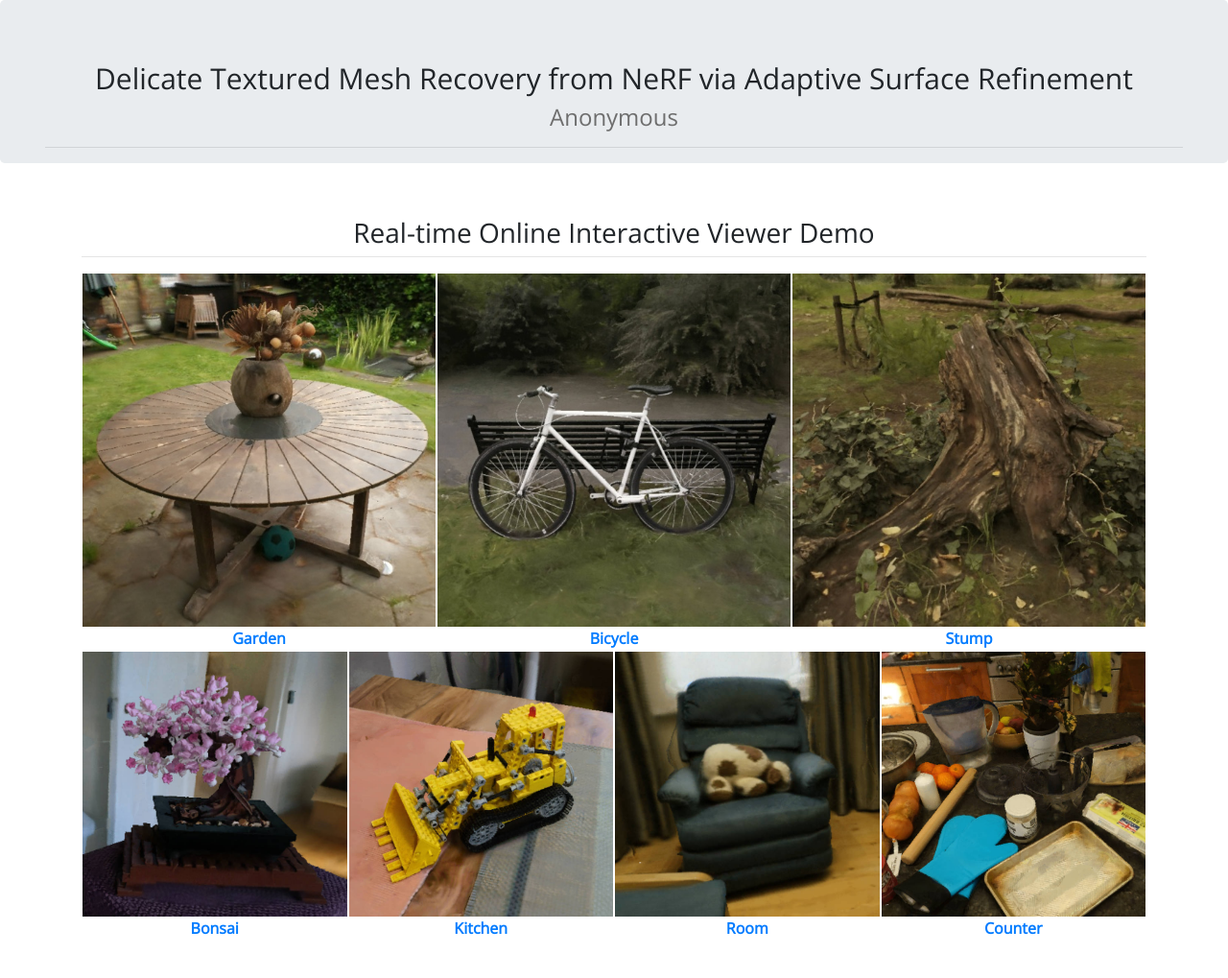
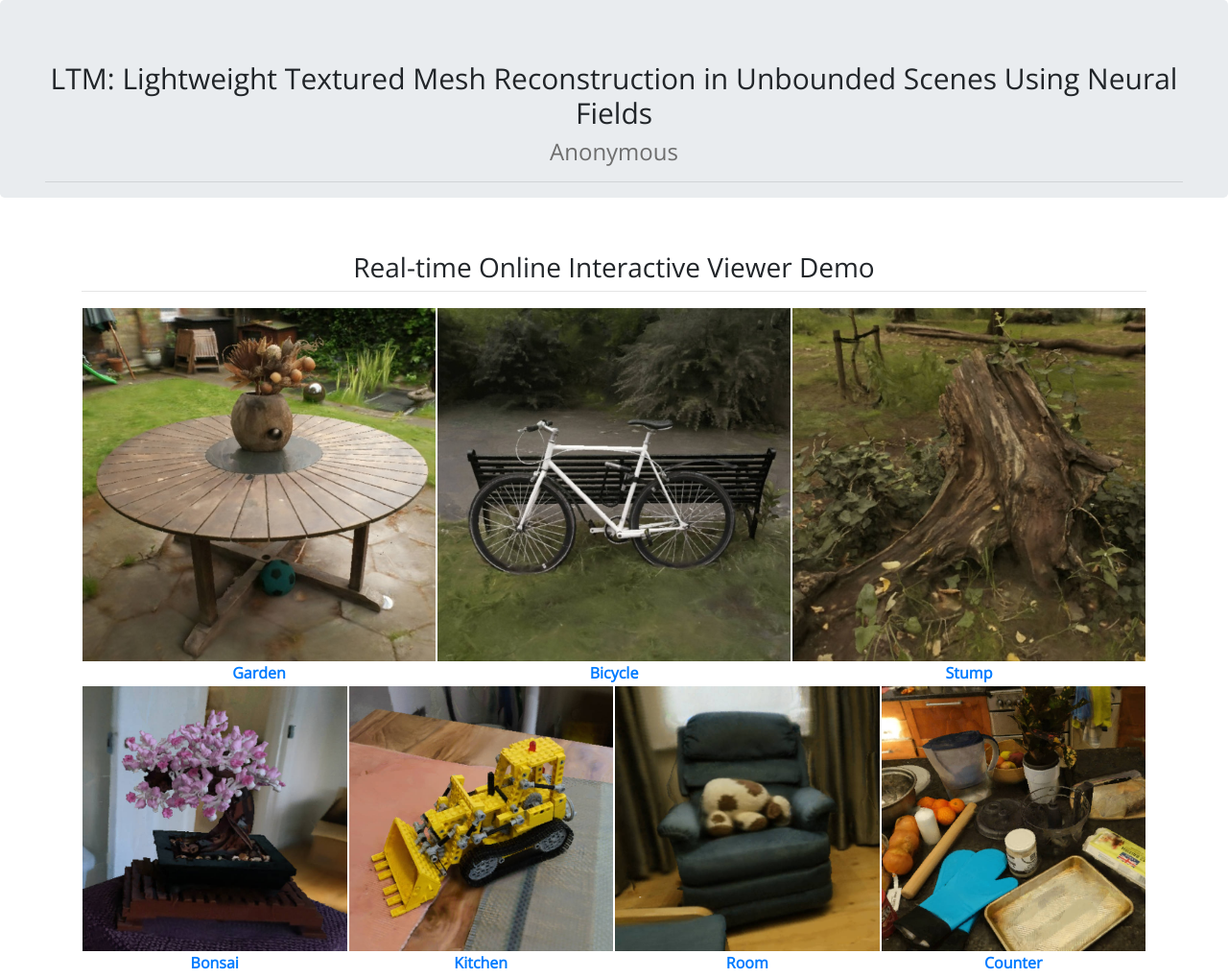
Before and after one commit to AnonymousID0/anonymous.github.io, a plain HTML site: page index.html in a window 1280 px wide. Shown: the whole page at 96% size. Drawn offline with nearby package versions, Linux system fonts and the light colour scheme.

Commit message:
Update index.html

```diff
--- a/index.html
+++ b/index.html
@@ -40,12 +40,11 @@
           <div class="col">
             <!-- paper title -->
             <h2 style="font-size:30px;">
-              Delicate Textured Mesh Recovery from NeRF via Adaptive Surface Refinement
+              LTM: Lightweight Textured Mesh Reconstruction in Unbounded Scenes Using Neural Fields
             </h2>
 
             <!-- publication -->
             <h4 style="color:#6e6e6e;"> Anonymous </h4>
-
             <hr>
 
             <!-- authors -->
```
